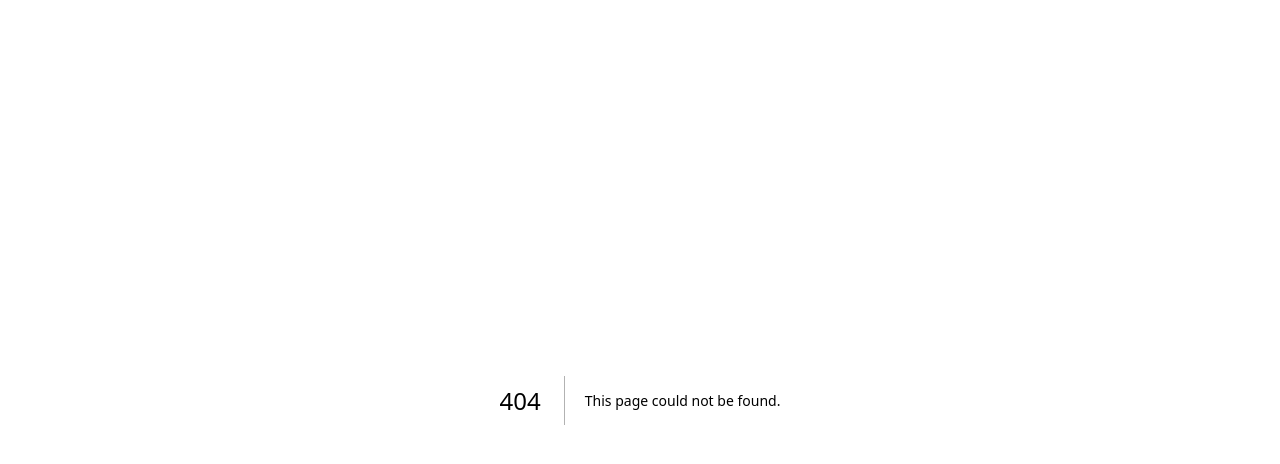
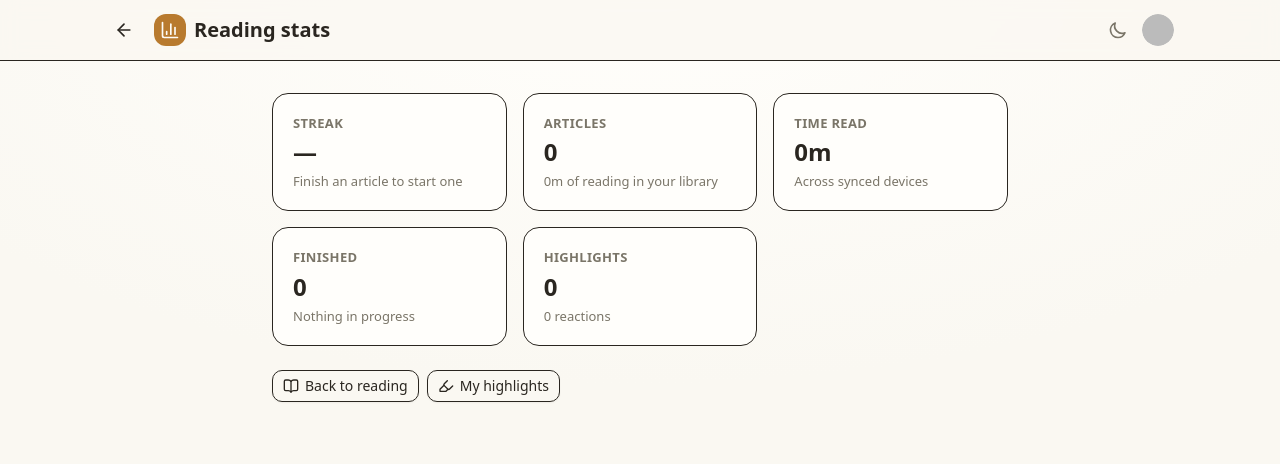
Before and after one commit to vsthakur101/md-preview, a Next.js app: page /stats in a window 1280 px wide. Before the commit this address had no page. Shown: the top 464 px of the page. Built offline with nearby package versions, Linux system fonts and the light colour scheme; no server answers; the database is empty; sample sign-in values are in the browser's storage.

Commit message:
feat: enhance reading stats page with user statistics and streak tracking

```diff
--- a/src/app/api/files/route.ts
+++ b/src/app/api/files/route.ts
@@ -4,8 +4,9 @@ import { auth } from '@/auth';
 import { fileInputSchema, buildPreview, estimateReadMinutes } from '@/lib/validation';
 import { enforceWriteLimit } from '@/lib/ratelimit';
 
-// GET all files belonging to the signed-in user
-export async function GET() {
+// GET all files belonging to the signed-in user. Optional `?q=` searches
+// title AND full article content (case-insensitive).
+export async function GET(request: NextRequest) {
   const session = await auth();
 
   if (!session?.user?.id) {
@@ -13,8 +14,20 @@ export async function GET() {
   }
 
   try {
+    const q = request.nextUrl.searchParams.get('q')?.trim().slice(0, 200) ?? '';
+
     const files = await prisma.markdownFile.findMany({
-      where: { userId: session.user.id },
+      where: {
+        userId: session.user.id,
+        ...(q
+          ? {
+              OR: [
+                { title: { contains: q, mode: 'insensitive' } },
+                { content: { contains: q, mode: 'insensitive' } },
+              ],
+            }
+          : {}),
+      },
       orderBy: { createdAt: 'desc' },
       select: {
         id: true,
--- a/src/app/library/page.tsx
+++ b/src/app/library/page.tsx
@@ -1,9 +1,9 @@
 'use client';
 
-import { useCallback, useEffect, useMemo, useState } from 'react';
+import { useCallback, useEffect, useMemo, useRef, useState } from 'react';
 import Link from 'next/link';
 import { useRouter } from 'next/navigation';
-import { ArrowLeft, Search, Loader2, FileText, Plus, LibraryBig, BookOpen, Highlighter, Sparkles } from 'lucide-react';
+import { ArrowLeft, Search, Loader2, FileText, Plus, LibraryBig, BookOpen, Highlighter, Sparkles, BarChart3 } from 'lucide-react';
 import FileCard from '@/components/FileCard';
 import LibraryImport from '@/components/LibraryImport';
 import UserMenu from '@/components/UserMenu';
@@ -53,15 +53,15 @@ export default function LibraryPage() {
   const [creatingSample, setCreatingSample] = useState(false);
   const router = useRouter();
 
-  useEffect(() => {
-    fetchFiles();
-  }, []);
+  const hasLoadedRef = useRef(false);
 
-  const fetchFiles = async () => {
-    setIsLoading(true);
+  const fetchFiles = useCallback(async (background = false) => {
+    if (!background) setIsLoading(true);
     setError(null);
     try {
-      const response = await fetch('/api/files');
+      const q = query.trim();
+      // Server-side search covers full article content, not just title/preview.
+      const response = await fetch(`/api/files${q ? `?q=${encodeURIComponent(q)}` : ''}`);
       if (!response.ok) throw new Error('Failed to fetch files');
       const data: MarkdownFile[] = await response.json();
       setFiles(data);
@@ -96,7 +96,17 @@ export default function LibraryPage() {
     } finally {
       setIsLoading(false);
     }
-  };
+  }, [query]);
+
+  // Initial load immediately; subsequent searches debounced and in-background.
+  useEffect(() => {
+    const background = hasLoadedRef.current;
+    const timer = setTimeout(() => {
+      hasLoadedRef.current = true;
+      fetchFiles(background);
+    }, background ? 250 : 0);
+    return () => clearTimeout(timer);
+  }, [fetchFiles]);
 
   const handleDelete = (id: string) => {
     setFiles((prev) => prev.filter((file) => file.id !== id));
@@ -141,14 +151,9 @@ export default function LibraryPage() {
   }, [files, readState]);
 
   const visibleFiles = useMemo(() => {
-    const q = query.trim().toLowerCase();
-    let filtered = q
-      ? files.filter(
-          (f) =>
-            f.title.toLowerCase().includes(q) || f.preview.toLowerCase().includes(q)
-        )
-      : files;
-
+    // Text matching happens server-side (?q= covers full content); only the
+    // reading-state filter and sort remain client concerns.
+    let filtered = files;
     if (filter !== 'all') {
       filtered = filtered.filter((f) => readState(f.id) === filter);
     }
@@ -162,7 +167,7 @@ export default function LibraryPage() {
       return sort === 'newest' ? diff : -diff;
     });
     return sorted;
-  }, [files, query, sort, filter, readState]);
+  }, [files, sort, filter, readState]);
 
   return (
     <div className="min-h-screen bg-warm-radial text-foreground">
@@ -183,6 +188,11 @@ export default function LibraryPage() {
             </div>
           </div>
           <div className="flex items-center gap-1 sm:gap-2">
+            <Button asChild variant="ghost" size="icon" title="Reading stats">
+              <Link href="/stats">
+                <BarChart3 className="size-5" />
+              </Link>
+            </Button>
             <Button asChild variant="ghost" size="icon" title="My highlights">
               <Link href="/highlights">
                 <Highlighter className="size-5" />
@@ -239,13 +249,13 @@ export default function LibraryPage() {
               <Input
                 value={query}
                 onChange={(e) => setQuery(e.target.value)}
-                placeholder="Search files…"
+                placeholder="Search titles and content…"
                 className="pl-9"
                 aria-label="Search files"
               />
             </div>
             <div className="flex flex-wrap items-center gap-3">
-              <LibraryImport onImported={fetchFiles} />
+              <LibraryImport onImported={() => fetchFiles(true)} />
               <label className="flex items-center gap-2 text-sm text-muted-foreground">
                 Sort
                 <select
@@ -274,9 +284,9 @@ export default function LibraryPage() {
         ) : error ? (
           <div className="flex flex-col items-center justify-center py-20">
             <p className="mb-4 text-destructive">{error}</p>
-            <Button onClick={fetchFiles}>Try Again</Button>
+            <Button onClick={() => fetchFiles()}>Try Again</Button>
           </div>
-        ) : files.length === 0 ? (
+        ) : files.length === 0 && !query.trim() ? (
           <EmptyState onAddSample={handleAddSample} creatingSample={creatingSample} />
         ) : visibleFiles.length === 0 ? (
           <div className="flex flex-col items-center justify-center py-20 text-center">
--- /dev/null
+++ b/src/app/stats/page.tsx
@@ -0,0 +1,136 @@
+import Link from 'next/link';
+import { redirect } from 'next/navigation';
+import { ArrowLeft, BarChart3, BookOpen, Highlighter } from 'lucide-react';
+import { auth } from '@/auth';
+import { prisma } from '@/lib/prisma';
+import { estimateReadMinutes } from '@/lib/validation';
+import StreakCard from '@/components/StreakCard';
+import UserMenu from '@/components/UserMenu';
+import ThemeToggle from '@/components/ThemeToggle';
+import { Button } from '@/components/ui/button';
+
+export const dynamic = 'force-dynamic';
+
+function formatMinutes(min: number): string {
+  if (min < 60) return `${min}m`;
+  const h = Math.floor(min / 60);
+  const m = min % 60;
+  return m > 0 ? `${h}h ${m}m` : `${h}h`;
+}
+
+export default async function StatsPage() {
+  const session = await auth();
+  if (!session?.user?.id) redirect('/signin?callbackUrl=/stats');
+  const userId = session.user.id;
+
+  const [files, highlightCount, noteCount, reactionCount] = await Promise.all([
+    prisma.markdownFile.findMany({
+      where: { userId },
+      select: {
+        id: true,
+        title: true,
+        content: true,
+        progress: { where: { userId }, select: { fraction: true } },
+      },
+    }),
+    prisma.highlight.count({ where: { userId } }),
+    prisma.highlight.count({ where: { userId, note: { not: null } } }),
+    prisma.reaction.count({ where: { userId } }),
+  ]);
+
+  // Synced positions only — a device that hasn't synced yet isn't counted.
+  let totalMinutes = 0;
+  let minutesRead = 0;
+  let finished = 0;
+  let inProgress = 0;
+  for (const f of files) {
+    const minutes = estimateReadMinutes(f.content);
+    const fraction = f.progress[0]?.fraction ?? 0;
+    totalMinutes += minutes;
+    minutesRead += Math.round(minutes * fraction);
+    if (fraction >= 0.97) finished++;
+    else if (fraction > 0.03) inProgress++;
+  }
+
+  const stats: { label: string; value: string; hint: string }[] = [
+    {
+      label: 'Articles',
+      value: String(files.length),
+      hint: `${formatMinutes(totalMinutes)} of reading in your library`,
+    },
+    {
+      label: 'Time read',
+      value: formatMinutes(minutesRead),
+      hint: 'Across synced devices',
+    },
+    {
+      label: 'Finished',
+      value: String(finished),
+      hint: inProgress > 0 ? `${inProgress} in progress` : 'Nothing in progress',
+    },
+    {
+      label: 'Highlights',
+      value: String(highlightCount),
+      hint:
+        noteCount > 0
+          ? `${noteCount} with notes · ${reactionCount} reactions`
+          : `${reactionCount} reactions`,
+    },
+  ];
+
+  return (
+    <div className="min-h-screen bg-warm-radial text-foreground">
+      <header className="sticky top-0 z-30 border-b bg-background/80 backdrop-blur">
+        <div className="mx-auto flex max-w-275 items-center justify-between px-3 py-3 sm:px-4">
+          <div className="flex items-center gap-2 sm:gap-3">
+            <Button asChild variant="ghost" size="icon" title="Back to Library">
+              <Link href="/library">
+                <ArrowLeft className="size-5" />
+              </Link>
+            </Button>
+            <div className="flex items-center gap-2">
+              <div className="flex size-8 items-center justify-center rounded-lg bg-primary text-primary-foreground">
+                <BarChart3 className="size-5" />
+              </div>
+              <h1 className="text-lg font-semibold sm:text-xl">Reading stats</h1>
+            </div>
+          </div>
+          <div className="flex items-center gap-1 sm:gap-2">
+            <ThemeToggle />
+            <UserMenu />
+          </div>
+        </div>
+      </header>
+
+      <main className="mx-auto max-w-3xl px-3 py-4 sm:px-4 sm:py-8">
+        <div className="grid grid-cols-1 gap-4 sm:grid-cols-2 lg:grid-cols-3">
+          <StreakCard />
+          {stats.map((s) => (
+            <div key={s.label} className="rounded-xl border bg-card p-5">
+              <p className="text-meta font-semibold uppercase tracking-wide text-muted-foreground">
+                {s.label}
+              </p>
+              <p className="mt-1 text-2xl font-semibold tabular-nums">{s.value}</p>
+              <p className="mt-1 text-meta text-muted-foreground">{s.hint}</p>
+            </div>
+          ))}
+        </div>
+
+        <div className="mt-6 flex flex-wrap gap-2">
+          <Button asChild variant="outline" size="sm">
+            <Link href="/library">
+              <BookOpen className="size-4" />
+              Back to reading
+            </Link>
+          </Button>
+          <Button asChild variant="outline" size="sm">
+            <Link href="/highlights">
+              <Highlighter className="size-4" />
+              My highlights
+            </Link>
+          </Button>
+        </div>
+      </main>
+    </div>
+  );
+}
--- a/src/components/CommandPalette.tsx
+++ b/src/components/CommandPalette.tsx
@@ -12,6 +12,7 @@ import {
   FileText,
   BookOpen,
   Highlighter,
+  BarChart3,
 } from 'lucide-react';
 import { getInProgressReads } from '@/lib/reading/progress-store';
 
@@ -132,6 +133,9 @@ export default function CommandPalette() {
             <Item onSelect={() => run(() => router.push('/highlights'))} icon={Highlighter}>
               My highlights
             </Item>
+            <Item onSelect={() => run(() => router.push('/stats'))} icon={BarChart3}>
+              Reading stats
+            </Item>
             <Item
               onSelect={() =>
                 run(() => setTheme(resolvedTheme === 'dark' ? 'light' : 'dark'))
--- /dev/null
+++ b/src/components/StreakCard.tsx
@@ -0,0 +1,29 @@
+'use client';
+
+import { useState } from 'react';
+import { useMounted } from '@/hooks/use-mounted';
+import { getStats } from '@/lib/reading/progress-store';
+
+/**
+ * Day-streak stat from localStorage (device-local by design — finishing is
+ * detected client-side). Read once on the client, gated until mounted.
+ */
+export default function StreakCard() {
+  const [stats] = useState(() => getStats());
+  const mounted = useMounted();
+  const streak = mounted ? stats.streak : 0;
+
+  return (
+    <div className="rounded-xl border bg-card p-5">
+      <p className="text-meta font-semibold uppercase tracking-wide text-muted-foreground">
+        Streak
+      </p>
+      <p className="mt-1 text-2xl font-semibold tabular-nums">
+        {streak > 0 ? `🔥 ${streak} day${streak === 1 ? '' : 's'}` : '—'}
+      </p>
+      <p className="mt-1 text-meta text-muted-foreground">
+        {streak > 0 ? 'Finish an article today to keep it alive' : 'Finish an article to start one'}
+      </p>
+    </div>
+  );
+}
```
